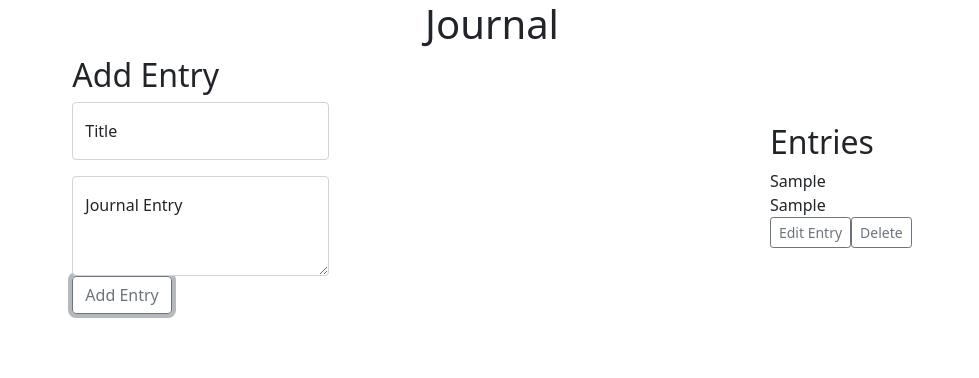
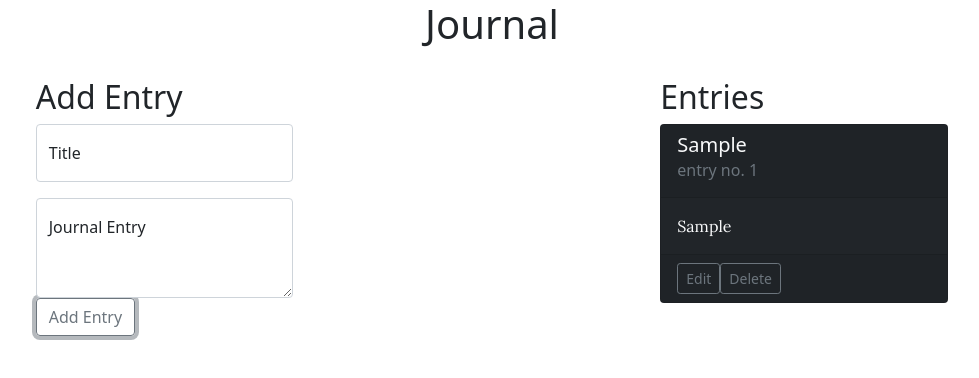
Before and after one commit to sidneyhopkins/crud-react, a React (Create React App) app: page / in a window 1280 px wide. Both pictures are taken after typing "Sample", "Sample" into the empty fields and a click on the button "Add Entry". Shown: the top 378 px of the page, without its empty margins (148-1127 px from the left). Built offline with nearby package versions, Linux system fonts and the light colour scheme.

Commit message:
made entries update, bootstrap cards

```diff
--- a/src/App.js
+++ b/src/App.js
@@ -10,80 +10,62 @@ function App() {
   const [ entry, setEntry ] = useState(initialFormState);
   const [ list, setList ] = useState([]);
   const [ editing, setEditing ] = useState(false);
-  const [ currentEntry, setCurrentEntry ] = useState(initialFormState);
-  const [ updatedEntry, setUpdatedEntry ] = useState();
+  const [ editEntry, setEditEntry ] = useState(initialFormState);
 
-
-
-  // const handleKeyPress = (event) => {
-  //  if (event.keyCode === 13) {
-  //    createEntry();
-  //   }
-  // }
-
-  // when a user clicks 'Create Entry'
+  // when a user clicks 'Create Entry' button in component 'AddJournalForm'
   const createEntry = () => {
     entry.id = list.length + 1;
-    console.log(entry.id);
     setList( [...list, entry] );
     setEntry(initialFormState);
-    console.log(list);
   }
 
-
-  // when user clicks 'Edit Entry' button
-  const editEntry = (item) => {
+  // when user clicks 'Edit Entry' button in component 'Entries'
+  const editMode = (item) => {
     setEditing(true);
-
-    setCurrentEntry({id: item.id, name: item.name, entry: item.entry})
+    const journal = item.target;
+    const journalId = parseInt(journal.id);
+    setEditEntry({id: journalId, name: journal.name, entry: journal.value})
   }
 
-  // when user clicks 'Update Entry' button
-  const updateEntry = (id, updatedEntry) => {
+  // when user clicks 'Update Entry' button in component 'EditJournalForm'
+  const updateEntry = (e) => {
+    const { id } = e.target;
+    const journalId = parseInt(id);
     setEditing(false);
-    console.log(id.id);
-
-    setEntry((entry) => (entry.id === id ? updatedEntry : entry))
+    setList(list.map((item) => (item.id === journalId ? editEntry : item)));
   }
 
-
+  // when user clicks 'Delete' button in component 'Entries'
   const deleteEntry = (e) => {
+    setEditing(false);
     const listId = parseInt(e.target.id);
-    setList(list.filter((item) => item.id !== listId))
+    setList(list.filter((item) => item.id !== listId));
   }
 
   return (
     <div className="Container">
-
         <header>
           <h1>Journal</h1>
         </header>
-
         <div className="wrapper">
-
           <div className="content-left">
             {editing ? (
               <EditJournalForm
-            entry={entry}
-            updateEntry={updateEntry}
               setEditing={setEditing}
-            currentEntry={currentEntry}  />
+              editEntry={editEntry}
+              setEditEntry={setEditEntry}
+              updateEntry={updateEntry}  />
             ) : (
               <AddJournalForm
                 setEntry={setEntry}
                 entry={entry}
                 createEntry={createEntry} />
             )}
-
           </div>
-
           <div className="content-right">
-          <Entries list={list} deleteEntry={deleteEntry} editEntry={editEntry} />
+            <Entries list={list} deleteEntry={deleteEntry} editMode={editMode} />
           </div>
-
         </div>
-
-
     </div>
   );
 }
--- a/src/Components/AddJournalForm.js
+++ b/src/Components/AddJournalForm.js
@@ -6,15 +6,14 @@ import FloatingLabel from "react-bootstrap/FloatingLabel";
 function AddJournalForm ( props ) {
     const { entry, setEntry, createEntry } = props;
 
-      // When a user types into any input field, update states
-    const handleInputChange = (event) => {
-        const { name, value } = event.target;
-        setEntry({...entry, [name]: value});
+    // When a user types into input fields for this component, update states
+    const handleInputChange = (e) => {
+      const { name, value } = e.target;
+      setEntry({...entry, [name]: value});
     }
 
-
     return (
-        <div>
+        <Form>
           <h2>Add Entry</h2>
           <FloatingLabel controlId="floatingTextarea" label="Title" className="mb-3">
             <Form.Control
@@ -34,7 +33,7 @@ function AddJournalForm ( props ) {
               onChange={handleInputChange} />
           </FloatingLabel>
           <Button variant="btn btn-outline-secondary" onClick={createEntry}>Add Entry</Button>
-        </div>
+        </Form>
     );
 }
 
--- a/src/Components/EditJournalForm.js
+++ b/src/Components/EditJournalForm.js
@@ -1,28 +1,26 @@
 import Button from 'react-bootstrap/Button';
 import Form from "react-bootstrap/Form";
 import FloatingLabel from "react-bootstrap/FloatingLabel";
-import { useState } from 'react';
 
 
 function EditJournalForm ( props ) {
-    const { entry, setEntry, currentEntry, setCurrentEntry, updatedEntry, setEditing, setUpdatedEntry} = props;
-    // const [ entry, setEntry ] = useState(props.currentEntry);
+    const { editEntry, setEditEntry, setEditing, updateEntry } = props;
 
+    // When a user types into input fields for this component, update states
     const handleInputChange = (event) => {
       const { name, value } = event.target;
-        setCurrentEntry({...entry, [name]: value});
+      setEditEntry({...editEntry, [name]: value});
     }
 
-
     return (
-        <div>
+        <Form>
           <h2>Edit Entry</h2>
           <FloatingLabel controlId="floatingTextarea" label="Title" className="mb-3">
           <Form.Control
             type="title"
             placeholder="My title"
             name="name"
-              value={currentEntry.name}
+            value={editEntry.name}
             onChange={handleInputChange} />
           </FloatingLabel>
           <FloatingLabel controlId="floatingTextarea2" label="Journal Entry">
@@ -31,13 +29,15 @@ function EditJournalForm ( props ) {
             name="entry"
             placeholder="Type entry here"
             style={{ height: '100px' }}
-              value={currentEntry.entry}
+            value={editEntry.entry}
             onChange={handleInputChange}  />
           </FloatingLabel>
           <Button
-            id={entry.id}
+            id={editEntry.id}
+            name={editEntry.name}
+            value={editEntry.entry}
             variant="btn btn-outline-secondary"
-            onClick={(id) => updatedEntry(id)}>
+            onClick={(e) => updateEntry(e)}>
             Update Entry
           </Button>
           <Button
@@ -45,8 +45,7 @@ function EditJournalForm ( props ) {
             onClick={() => setEditing(false)}>
             Cancel
           </Button>
-
-        </div>
+        </Form>
     );
 }
 
--- a/src/Components/Entries.js
+++ b/src/Components/Entries.js
@@ -1,10 +1,10 @@
 import Button from 'react-bootstrap/Button';
-
+import Card from 'react-bootstrap/Card';
 
 
 
 function Entries ( props ) {
-    const { list, editEntry, deleteEntry,  } = props;
+    const { list, editMode, deleteEntry,  } = props;
 
     return (
         <div>
@@ -13,14 +13,27 @@ function Entries ( props ) {
                 {list.length !== 0 ? (
                 list.map((item) => {
                     return (
-                    <div key={item.id} >
-                        <div className="entryName" >{item.name}</div>
-                        <div className="entryText" >{item.entry}</div>
+                        <Card key={item.id} className={'card bg-dark text-light'} style={{ width: '18rem' }}>
+                            <Card.Header>
+                                <Card.Title>{item.name}</Card.Title>
+                                <Card.Subtitle className="mb-2 text-muted">entry no. {item.id}</Card.Subtitle>
+                            </Card.Header>
+
+                            <Card.Body>
+
+
+                                <Card.Text>{item.entry}</Card.Text>
+
+                            </Card.Body>
+
+                        <Card.Footer>
                         <Button
                             variant="btn btn-outline-secondary btn-sm"
                             id={item.id}
-                            onClick={(item) => editEntry(item)} >
-                            Edit Entry
+                            name={item.name}
+                            value={item.entry}
+                            onClick={(item) => editMode(item)} >
+                            Edit
                         </Button>
                         <Button
                             variant="btn btn-outline-secondary btn-sm"
@@ -28,7 +41,9 @@ function Entries ( props ) {
                             onClick={deleteEntry} >
                             Delete
                         </Button>
-                    </div>
+
+                        </Card.Footer>
+                        </Card>
                     )
                 })) : (<div>no entries yet</div>)
                 }
--- a/src/index.css
+++ b/src/index.css
@@ -9,41 +9,18 @@ body {
   -moz-osx-font-smoothing: grayscale;
 }
 
-.content {
+.wrapper {
   display: flex;
   align-items: flex-start;
-  justify-content: space-around;
-}
-.wrapper {
-  display: flex;
-  align-items: center;
   justify-content: space-around;
 }
 
 header {
   text-align: center;
-}
-
-
-.left {
-  display: flex;
-  flex-direction: column;
-  align-items: center;
-
-}
-
-.textName {
-  font-family: 'Lora', serif;
-}
-
-.textBox {
-
-  text-align: left;
-  text-overflow: wrap;
-  font-family: 'Lora', serif;
+  margin-bottom: 30px;
 }
 
 p {
   font-family: 'Lora', serif;
-  overflow: scroll;
+  overflow: hidden;
 }
```
Lines whose indentation alone changed are shown as unchanged.
